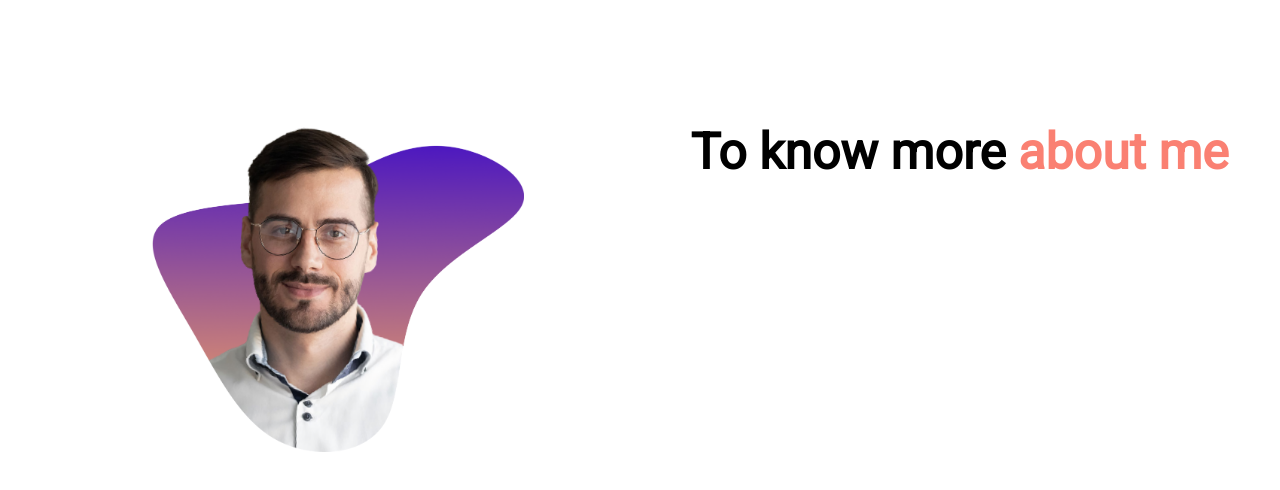
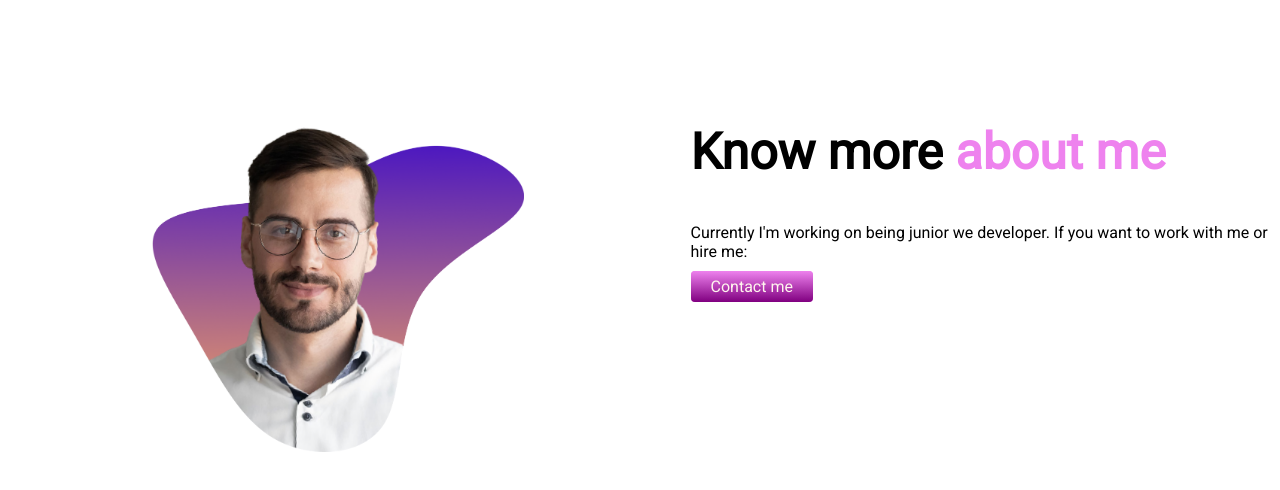
Before and after one commit to blue9kamrul/developer-portfolio-k, a plain HTML site: page index.html in a window 1280 px wide. Shown: the part 1610-2100 px from the top of the page. Drawn offline with Linux system fonts and the light colour scheme.

Commit message:
lastsec2

```diff
--- a/index.html
+++ b/index.html
@@ -64,7 +64,9 @@
             <img src="images/person/person-5.png" alt="">
         </div>
         <div class="half-width">
-            <h2> To know more <span class="salmon-color"> about me</span></h2>
+            <h2> Know more <span class="purple-color"> about me</span></h2>
+            <p> Currently I'm working on being junior we developer. If you want to work with me or hire me:</p>
+            <a class="link-button2" href="github.com">Contact me </a>
         </div>
     </section>
 
--- a/style.css
+++ b/style.css
@@ -14,6 +14,9 @@ h3{
 }
 .salmon-color{
     color: salmon;
+}
+.purple-color{
+    color: violet;
 }
 section{
     display: flex;
@@ -37,6 +40,13 @@ section{
     background-image: linear-gradient(salmon,tomato);
 
 }
+.link-button2{
+    text-decoration: none;
+    background-color: violet;
+    padding: 6px 20px;
+    border-radius: 4px;
+    color: seashell;
+    background-image: linear-gradient(violet, purple);
 .pad{
     padding-top: 3px;
     padding-left: 30px;
```
